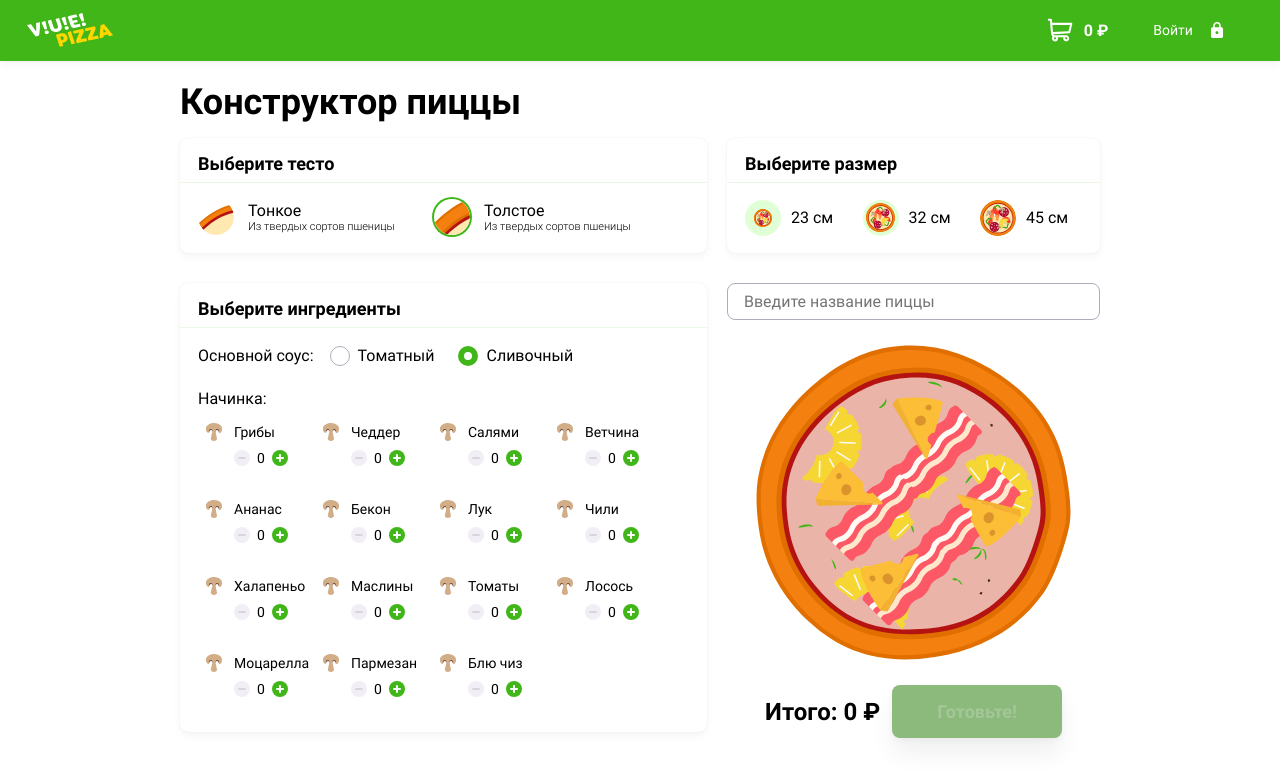
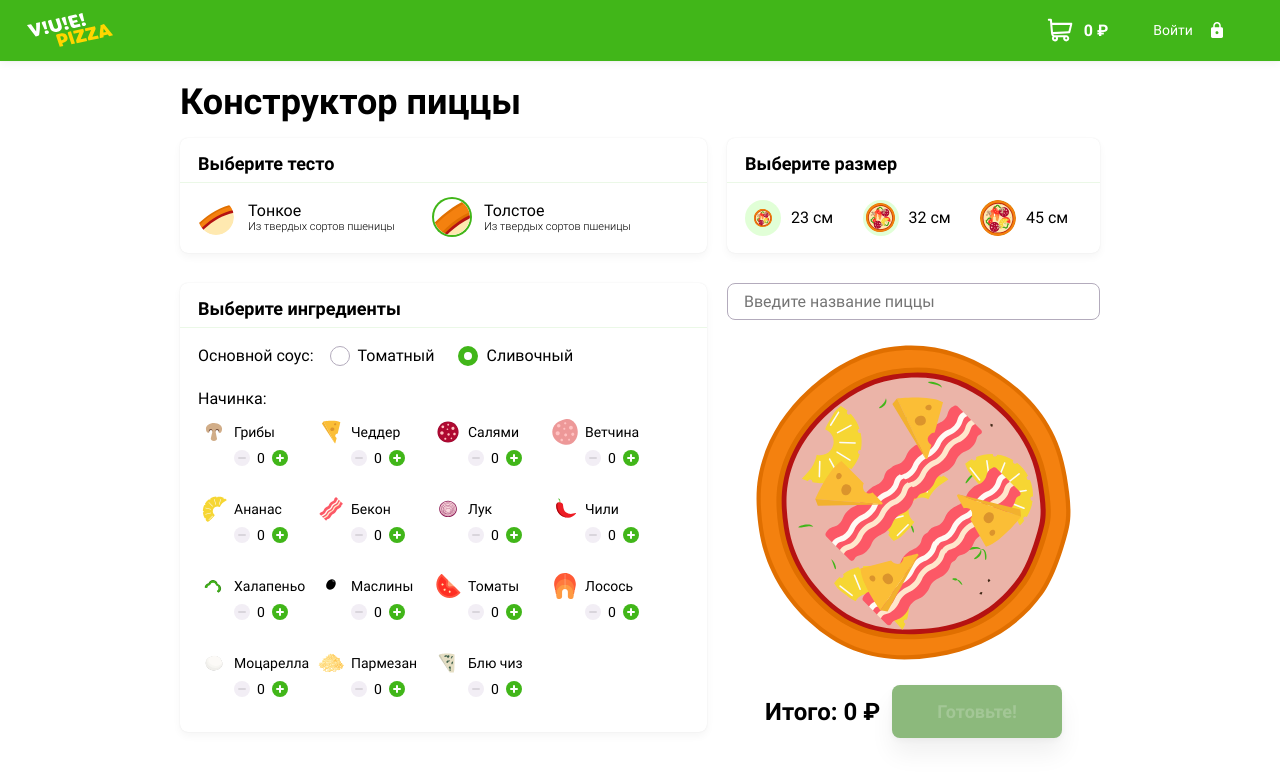
Before and after one commit to htmlacademy-vue/592167-pizza-1, a Vue app in the folder src/frontend/: page / in a window 1280 px wide. Shown: the top 782 px of the page. Built offline with nearby package versions, Linux system fonts and the light colour scheme.

Commit message:
Переделывает компонент Main.vue, чтобы динамически вставлялись значения value и имена классов.

```diff
--- a/src/frontend/src/views/Main.vue
+++ b/src/frontend/src/views/Main.vue
@@ -10,14 +10,15 @@
 
             <div class="sheet__content dough">
               <label
-                :class="getDoughThickness(item.name)"
+                class="dough__input"
+                :class="' dough__input--' + getDoughThickness(item.name)"
                 v-for="item in pizza.dough"
                 :key="item.id"
               >
                 <input
                   type="radio"
                   name="dough"
-                  value="light"
+                  :value="getDoughThickness(item.name)"
                   class="visually-hidden"
                   checked
                 />
@@ -36,12 +37,15 @@
               <label
                 v-for="size in pizza.sizes"
                 :key="size.id"
-                :class="getPizzaDiameterClassName(size.name)"
+                class="diameter__input"
+                :class="
+                  ' diameter__input--' + getPizzaDiameterClassName(size.name)
+                "
               >
                 <input
                   type="radio"
                   name="diameter"
-                  value="small"
+                  :value="getPizzaDiameterClassName(size.name)"
                   class="visually-hidden"
                 />
                 <span>{{ size.name }}</span>
@@ -65,7 +69,12 @@
                   :key="sauce.id"
                   class="radio ingredients__input"
                 >
-                  <input type="radio" name="sauce" value="tomato" checked />
+                  <input
+                    type="radio"
+                    name="sauce"
+                    :value="getSauceValue(sauce.name)"
+                    checked
+                  />
                   <span>{{ sauce.name }}</span>
                 </label>
               </div>
@@ -79,9 +88,13 @@
                     :key="ingredient.id"
                     class="ingredients__item"
                   >
-                    <span class="filling filling--mushrooms">{{
-                      ingredient.name
-                    }}</span>
+                    <span
+                      class="filling"
+                      :class="
+                        ' filling--' + getIngredientClassName(ingredient.name)
+                      "
+                      >{{ ingredient.name }}
+                    </span>
 
                     <div class="counter counter--orange ingredients__counter">
                       <button
@@ -151,18 +164,58 @@ export default {
   },
   methods: {
     getDoughThickness(doughName) {
-      return doughName === "Тонкое"
-        ? `dough__input dough__input--light`
-        : `dough__input dough__input--large`;
+      return doughName === "Тонкое" ? `light` : `large`;
     },
     getPizzaDiameterClassName(diametr) {
       switch (diametr) {
         case "23 см":
-          return "diameter__input diameter__input--small";
+          return "small";
         case "32 см":
-          return "diameter__input diameter__input--normal";
+          return "normal";
         default:
-          return "diameter__input diameter__input--big";
+          return "big";
+      }
+    },
+    getSauceValue(name) {
+      switch (name) {
+        case "Томатный":
+          return "tomato";
+        default:
+          return "creamy";
+      }
+    },
+    getIngredientClassName(name) {
+      switch (name) {
+        case "Грибы":
+          return "mushrooms";
+        case "Чеддер":
+          return "cheddar";
+        case "Салями":
+          return "salami";
+        case "Ветчина":
+          return "ham";
+        case "Ананас":
+          return "ananas";
+        case "Бекон":
+          return "bacon";
+        case "Лук":
+          return "onion";
+        case "Чили":
+          return "chile";
+        case "Халапеньо":
+          return "jalapeno";
+        case "Маслины":
+          return "olives";
+        case "Томаты":
+          return "tomatoes";
+        case "Лосось":
+          return "salmon";
+        case "Моцарелла":
+          return "mozzarella";
+        case "Пармезан":
+          return "parmesan";
+        case "Блю чиз":
+          return "blue_cheese";
       }
     },
   },
```
